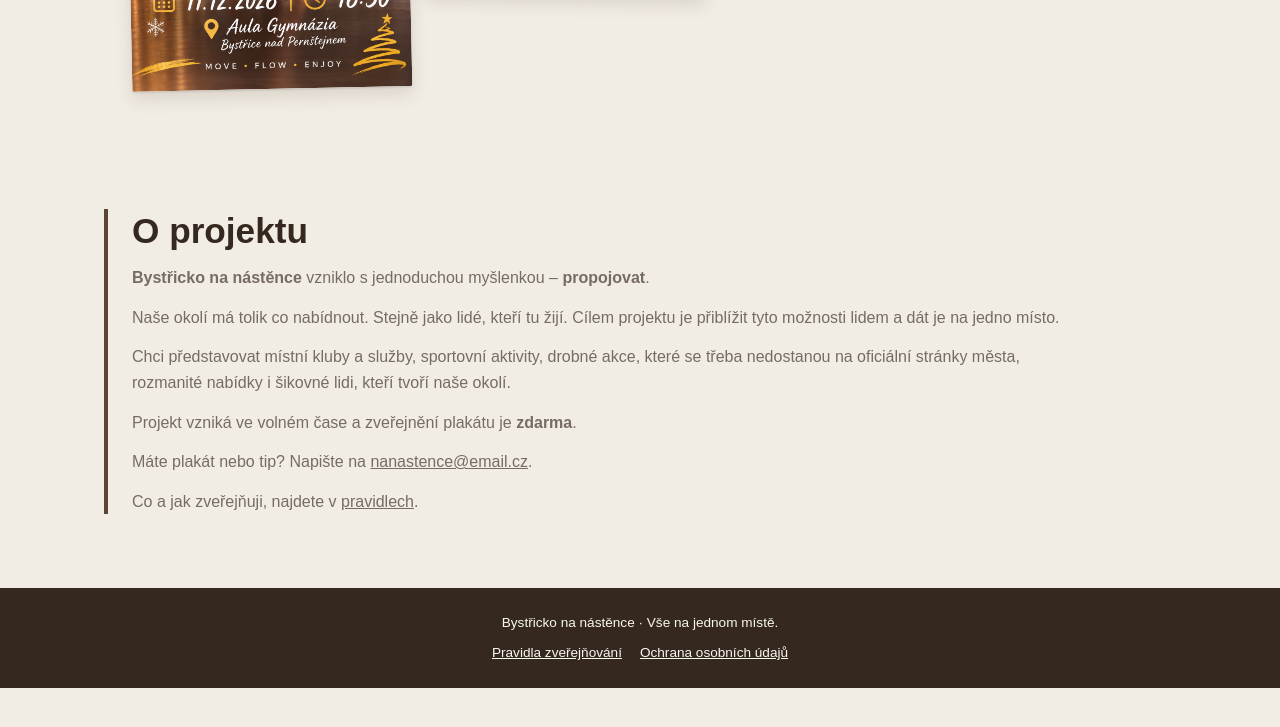
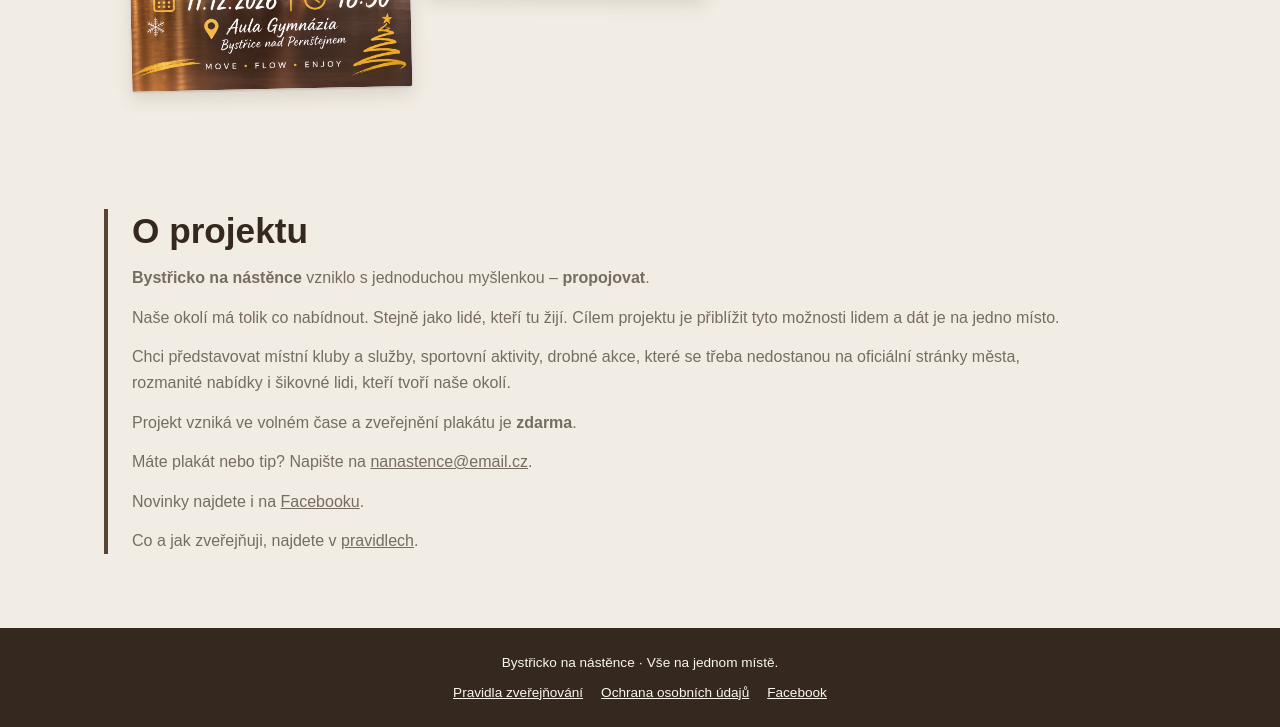
Before and after one commit to Xuxa9/bystricko-na-nastence, a plain HTML site: page index.html in a window 1280 px wide. Shown: the part 1594-2321 px from the top of the page. Before the commit the page ends 2282 px from the top, so only its background shows below. Drawn offline with Linux system fonts and the light colour scheme.

Commit message:
Odkaz na Facebookovou stránku v paticce a O projektu

```diff
--- a/index.html
+++ b/index.html
@@ -112,6 +112,9 @@
                 <p>Projekt vzniká ve volném čase a zveřejnění plakátu je <strong>zdarma</strong>.</p>
                 <p>Máte plakát nebo tip? Napište na
                 <a href="mailto:nanastence@email.cz">nanastence@email.cz</a>.</p>
+                <p>Novinky najdete i na
+                <a href="https://www.facebook.com/profile.php?id=61596601360703" target="_blank" rel="noopener">Facebooku</a>.</p>
+
                 <p>Co a jak zveřejňuji, najdete v <a href="pravidla.html">pravidlech</a>.</p>
             </div>
         </section>
@@ -123,6 +126,7 @@
         <nav class="footer-links" aria-label="Informace o webu">
             <a href="pravidla.html">Pravidla zveřejňování</a>
             <a href="ochrana-udaju.html">Ochrana osobních údajů</a>
+            <a href="https://www.facebook.com/profile.php?id=61596601360703" target="_blank" rel="noopener">Facebook</a>
         </nav>
     </footer>
 
```
Also changed, not shown: ochrana-udaju.html (+1 -0 lines), pravidla.html (+1 -0 lines).
